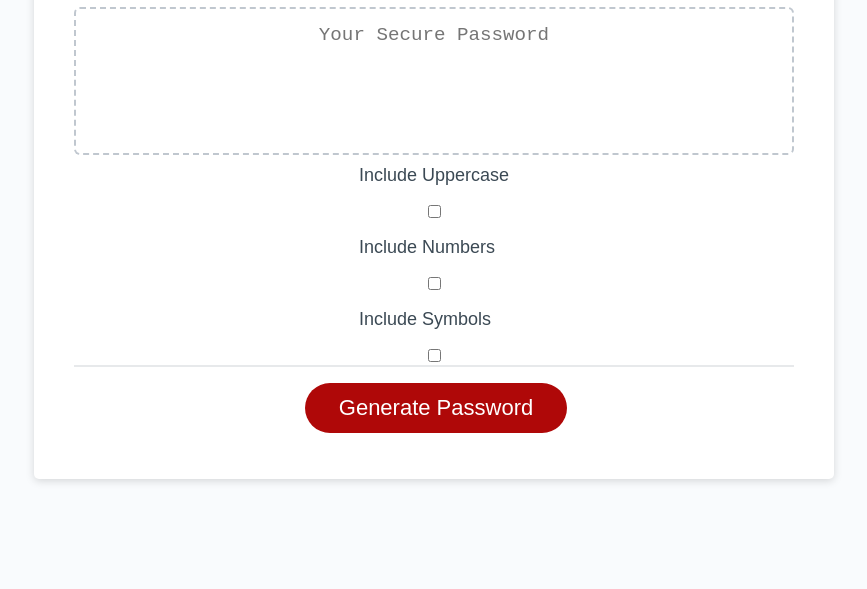
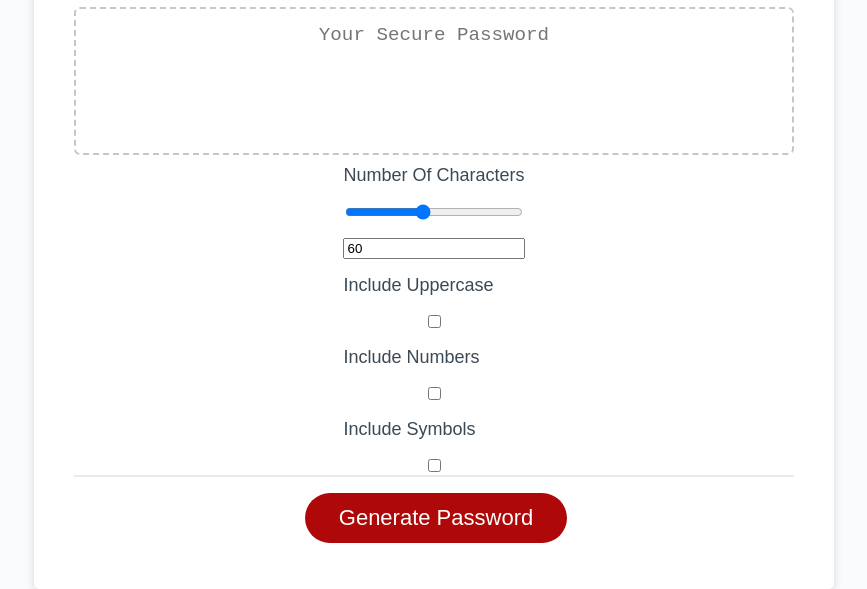
Before and after one commit to AngelShex/PasswordGenerator, a plain HTML site: page index.html in a window 1280 px wide. Shown: the part 229-818 px from the top of the page, without its empty margins (206-1073 px from the left). Drawn offline with Linux system fonts and the light colour scheme.

Commit message:
added number slider with button input

```diff
--- a/index.html
+++ b/index.html
@@ -36,6 +36,10 @@
         </section>
 
         <form class="form">
+<label for="characterAmountNumber">Number Of Characters</label>
+<input type="range" min="8" max="128" id="characterAmountRange" value="60">
+<input type="number" min="8" max="128" id="characterAmountNumber" value="60">
+
 <label for="includeUppercase">Include Uppercase</label>
 <input type="checkbox" id="includeUppercase">
 
```
